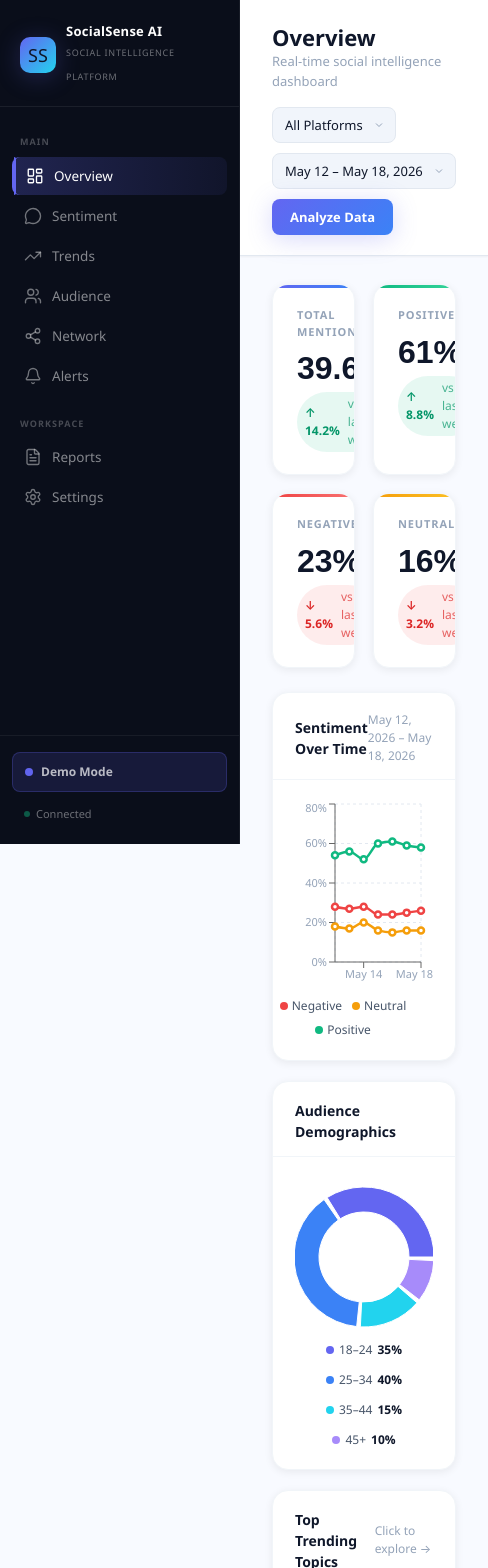
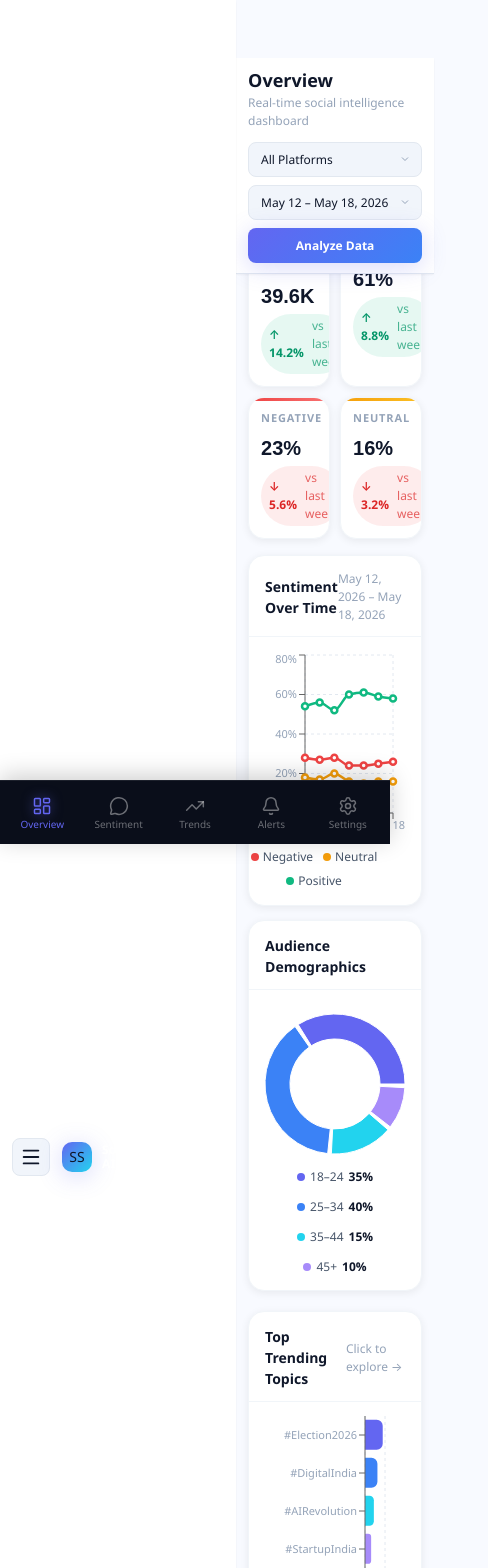
Before and after one commit to HexaHack06/SocialSenseAi, a React (Vite) app: page /#/overview in a window 390 px wide. Shown: the top 1568 px of the page, 488 px wide, since content can reach past the window. Built offline with nearby package versions, Linux system fonts and the light colour scheme.

Commit message:
feat: make app mobile friendly with bottom nav, hamburger drawer, and responsive layouts

```diff
--- a/src/components/Sidebar.jsx
+++ b/src/components/Sidebar.jsx
@@ -1,7 +1,8 @@
 import { useNavigate, useLocation } from 'react-router-dom';
+import { useState, useEffect } from 'react';
 import {
   LayoutDashboard, MessageCircle, TrendingUp, Users,
-  Share2, Bell, FileText, Settings
+  Share2, Bell, FileText, Settings, Menu, X
 } from 'lucide-react';
 
 const navItems = [
@@ -15,12 +16,70 @@ const navItems = [
   { path: '/settings',  label: 'Settings',  Icon: Settings },
 ];
 
+// Bottom nav shows only the 5 most important items on mobile
+const mobileNavItems = [
+  { path: '/overview',  label: 'Overview',  Icon: LayoutDashboard },
+  { path: '/sentiment', label: 'Sentiment', Icon: MessageCircle },
+  { path: '/trends',    label: 'Trends',    Icon: TrendingUp },
+  { path: '/alerts',    label: 'Alerts',    Icon: Bell },
+  { path: '/settings',  label: 'Settings',  Icon: Settings },
+];
+
 export default function Sidebar() {
   const navigate = useNavigate();
   const { pathname } = useLocation();
+  const [mobileOpen, setMobileOpen] = useState(false);
+
+  // Close sidebar when route changes on mobile
+  useEffect(() => {
+    setMobileOpen(false);
+  }, [pathname]);
+
+  // Prevent body scroll when sidebar is open on mobile
+  useEffect(() => {
+    if (mobileOpen) {
+      document.body.style.overflow = 'hidden';
+    } else {
+      document.body.style.overflow = '';
+    }
+    return () => { document.body.style.overflow = ''; };
+  }, [mobileOpen]);
+
+  const handleNav = (path) => {
+    navigate(path);
+    setMobileOpen(false);
+  };
 
   return (
-    <aside className="sidebar">
+    <>
+      {/* ── Mobile top bar ─────────────────────────── */}
+      <div className="mobile-topbar">
+        <button
+          className="hamburger-btn"
+          onClick={() => setMobileOpen(true)}
+          aria-label="Open navigation"
+        >
+          <Menu size={22} />
+        </button>
+        <div className="logo-mark">
+          <div className="logo-icon" style={{ width: 30, height: 30, fontSize: 14 }}>SS</div>
+          <div className="logo-text">
+            <h2 style={{ fontSize: 12 }}>SocialSense AI</h2>
+          </div>
+        </div>
+        <div style={{ width: 38 }} /> {/* spacer for centering */}
+      </div>
+
+      {/* ── Overlay backdrop ───────────────────────── */}
+      {mobileOpen && (
+        <div
+          className="sidebar-overlay"
+          onClick={() => setMobileOpen(false)}
+        />
+      )}
+
+      {/* ── Sidebar ────────────────────────────────── */}
+      <aside className={`sidebar ${mobileOpen ? 'sidebar-open' : ''}`}>
         <div className="sidebar-logo">
           <div className="logo-mark">
             <div className="logo-icon">SS</div>
@@ -29,6 +88,14 @@ export default function Sidebar() {
               <span>Social Intelligence Platform</span>
             </div>
           </div>
+          {/* Close button (mobile only) */}
+          <button
+            className="sidebar-close-btn"
+            onClick={() => setMobileOpen(false)}
+            aria-label="Close navigation"
+          >
+            <X size={18} />
+          </button>
         </div>
 
         <nav className="sidebar-nav">
@@ -37,7 +104,7 @@ export default function Sidebar() {
             <button
               key={path}
               className={`nav-item ${pathname === path ? 'active' : ''}`}
-            onClick={() => navigate(path)}
+              onClick={() => handleNav(path)}
             >
               <Icon size={17} strokeWidth={1.8} className="nav-icon" />
               {label}
@@ -49,7 +116,7 @@ export default function Sidebar() {
             <button
               key={path}
               className={`nav-item ${pathname === path ? 'active' : ''}`}
-            onClick={() => navigate(path)}
+              onClick={() => handleNav(path)}
             >
               <Icon size={17} strokeWidth={1.8} className="nav-icon" />
               {label}
@@ -68,5 +135,20 @@ export default function Sidebar() {
           </div>
         </div>
       </aside>
+
+      {/* ── Mobile bottom nav ──────────────────────── */}
+      <nav className="mobile-bottom-nav">
+        {mobileNavItems.map(({ path, label, Icon }) => (
+          <button
+            key={path}
+            className={`mobile-nav-btn ${pathname === path ? 'active' : ''}`}
+            onClick={() => navigate(path)}
+          >
+            <Icon size={20} strokeWidth={1.8} />
+            <span>{label}</span>
+          </button>
+        ))}
+      </nav>
+    </>
   );
 }
--- a/src/index.css
+++ b/src/index.css
@@ -1113,9 +1113,302 @@ input, select { font-family: inherit; }
 .empty-state-icon { font-size: 40px; margin-bottom: 12px; }
 .empty-state-text { font-size: 14px; font-weight: 500; }
 
-/* ── Responsive ─────────────────────────────────────────────── */
+/* ── Mobile top bar (hidden on desktop) ─────────────────────── */
+.mobile-topbar {
+  display: none;
+}
+
+/* ── Sidebar close button (hidden on desktop) ───────────────── */
+.sidebar-close-btn {
+  display: none;
+}
+
+/* ── Mobile bottom nav (hidden on desktop) ──────────────────── */
+.mobile-bottom-nav {
+  display: none;
+}
+
+/* ── Sidebar overlay (hidden on desktop) ───────────────────── */
+.sidebar-overlay {
+  display: none;
+}
+
+/* ── Tablet (≤ 1200px) ──────────────────────────────────────── */
 @media (max-width: 1200px) {
   .kpi-grid { grid-template-columns: repeat(2, 1fr); }
   .grid-2col, .grid-6040, .grid-4060 { grid-template-columns: 1fr; }
   .col-span-2 { grid-column: span 1; }
+  .grid-3col { grid-template-columns: repeat(2, 1fr); }
+  .col-span-3 { grid-column: span 2; }
 }
+
+/* ── Mobile (≤ 768px) ───────────────────────────────────────── */
+@media (max-width: 768px) {
+
+  /* Hide desktop sidebar */
+  .sidebar {
+    position: fixed;
+    left: 0; top: 0;
+    width: 260px;
+    height: 100dvh;
+    transform: translateX(-100%);
+    transition: transform 0.3s cubic-bezier(0.4, 0, 0.2, 1);
+    z-index: 300;
+    box-shadow: none;
+  }
+
+  .sidebar.sidebar-open {
+    transform: translateX(0);
+    box-shadow: 8px 0 40px rgba(0,0,0,0.4);
+  }
+
+  /* Sidebar close button */
+  .sidebar-close-btn {
+    display: flex;
+    align-items: center;
+    justify-content: center;
+    background: rgba(255,255,255,0.08);
+    border: 1px solid rgba(255,255,255,0.12);
+    border-radius: 8px;
+    width: 32px; height: 32px;
+    color: rgba(255,255,255,0.7);
+    cursor: pointer;
+    transition: all var(--transition);
+    flex-shrink: 0;
+  }
+
+  .sidebar-close-btn:hover {
+    background: rgba(255,255,255,0.14);
+    color: #fff;
+  }
+
+  /* sidebar-logo needs flex + space-between for the X button */
+  .sidebar-logo {
+    display: flex;
+    align-items: center;
+    justify-content: space-between;
+  }
+
+  /* Overlay backdrop */
+  .sidebar-overlay {
+    display: block;
+    position: fixed;
+    inset: 0;
+    background: rgba(10,14,26,0.6);
+    backdrop-filter: blur(4px);
+    z-index: 299;
+    animation: fadeIn 0.2s ease;
+  }
+
+  @keyframes fadeIn {
+    from { opacity: 0; }
+    to { opacity: 1; }
+  }
+
+  /* Mobile top bar */
+  .mobile-topbar {
+    display: flex;
+    align-items: center;
+    justify-content: space-between;
+    padding: 12px 16px;
+    background: var(--surface-1);
+    border-bottom: 1px solid var(--border);
+    position: sticky;
+    top: 0;
+    z-index: 200;
+    box-shadow: var(--shadow-xs);
+    gap: 12px;
+  }
+
+  .hamburger-btn {
+    display: flex;
+    align-items: center;
+    justify-content: center;
+    background: var(--surface-2);
+    border: 1px solid var(--border);
+    border-radius: var(--radius-sm);
+    width: 38px; height: 38px;
+    color: var(--text-primary);
+    cursor: pointer;
+    transition: all var(--transition);
+    flex-shrink: 0;
+  }
+
+  .hamburger-btn:hover {
+    background: var(--surface-3);
+  }
+
+  /* Mobile bottom nav */
+  .mobile-bottom-nav {
+    display: flex;
+    align-items: center;
+    justify-content: space-around;
+    position: fixed;
+    bottom: 0; left: 0; right: 0;
+    height: 64px;
+    background: var(--sidebar-bg);
+    border-top: 1px solid rgba(255,255,255,0.08);
+    z-index: 200;
+    padding: 0 4px;
+    padding-bottom: env(safe-area-inset-bottom, 0px);
+    box-shadow: 0 -4px 24px rgba(0,0,0,0.2);
+  }
+
+  .mobile-nav-btn {
+    display: flex;
+    flex-direction: column;
+    align-items: center;
+    gap: 3px;
+    flex: 1;
+    padding: 8px 4px;
+    background: none;
+    border: none;
+    color: rgba(255,255,255,0.4);
+    cursor: pointer;
+    transition: color var(--transition);
+    border-radius: var(--radius-sm);
+  }
+
+  .mobile-nav-btn span {
+    font-size: 10px;
+    font-weight: 500;
+    line-height: 1;
+  }
+
+  .mobile-nav-btn.active {
+    color: var(--brand-primary);
+  }
+
+  .mobile-nav-btn.active svg {
+    filter: drop-shadow(0 0 6px rgba(99,102,241,0.6));
+  }
+
+  /* Shift main content: no left margin, top padding for topbar, bottom for nav */
+  .main-content {
+    margin-left: 0;
+    padding-bottom: 64px; /* space for bottom nav */
+  }
+
+  /* Page header */
+  .page-header {
+    padding: 16px 16px 14px;
+    flex-direction: column;
+    align-items: flex-start;
+    gap: 12px;
+    position: sticky;
+    top: 62px; /* below mobile topbar */
+  }
+
+  .page-header-left h1 { font-size: 18px; }
+  .page-header-left p { font-size: 12px; }
+
+  .header-controls {
+    width: 100%;
+    gap: 8px;
+  }
+
+  .header-controls .select-control,
+  .header-controls .btn {
+    flex: 1;
+    justify-content: center;
+    font-size: 12px;
+  }
+
+  /* Page body */
+  .page-body {
+    padding: 16px;
+  }
+
+  /* KPI grid: 2 cols on mobile */
+  .kpi-grid {
+    grid-template-columns: repeat(2, 1fr);
+    gap: 12px;
+    margin-bottom: 16px;
+  }
+
+  .kpi-card { padding: 16px 14px; }
+  .kpi-value { font-size: 24px; }
+
+  /* All multi-column grids become single column */
+  .grid-2col,
+  .grid-3col,
+  .grid-6040,
+  .grid-4060 {
+    grid-template-columns: 1fr;
+  }
+
+  .col-span-2,
+  .col-span-3 {
+    grid-column: span 1;
+  }
+
+  .dashboard-grid { gap: 14px; }
+
+  /* Cards */
+  .card-header { padding: 14px 16px 12px; }
+  .card-body { padding: 14px 16px; }
+
+  /* Tables: make them scrollable horizontally */
+  .card .data-table-wrapper,
+  .card > .card-body {
+    overflow-x: auto;
+    -webkit-overflow-scrolling: touch;
+  }
+
+  .data-table { min-width: 520px; }
+
+  /* Alert cards */
+  .alert-card { padding: 14px 14px 14px 18px; gap: 12px; }
+  .alert-icon { font-size: 20px; }
+  .alert-title { font-size: 13px; }
+  .alert-description { font-size: 12px; }
+
+  /* Topic panel: full width on mobile */
+  .topic-panel {
+    width: 100%;
+    border-left: none;
+    border-top: 1px solid var(--border);
+  }
+
+  /* Report preview */
+  .report-preview {
+    padding: 20px 16px;
+  }
+
+  .report-header {
+    flex-direction: column;
+    gap: 12px;
+    align-items: flex-start;
+  }
+
+  .report-grid { grid-template-columns: repeat(2, 1fr); gap: 8px; }
+
+  /* Analyze modal */
+  .analyze-modal {
+    width: calc(100vw - 32px);
+    padding: 32px 24px;
+  }
+
+  /* Search bar */
+  .search-bar { max-width: 100%; }
+
+  /* Filter row */
+  .filter-row {
+    gap: 8px;
+  }
+
+  .filter-row .select-control {
+    flex: 1;
+    min-width: 0;
+  }
+}
+
+/* ── Small mobile (≤ 400px) ─────────────────────────────────── */
+@media (max-width: 400px) {
+  .kpi-grid { grid-template-columns: 1fr 1fr; gap: 10px; }
+  .kpi-value { font-size: 20px; }
+  .kpi-card { padding: 12px; }
+  .page-body { padding: 12px; }
+  .page-header { padding: 12px 12px 10px; top: 58px; }
+  .mobile-topbar { padding: 10px 12px; }
+}
```
Lines whose indentation alone changed are shown as unchanged.
